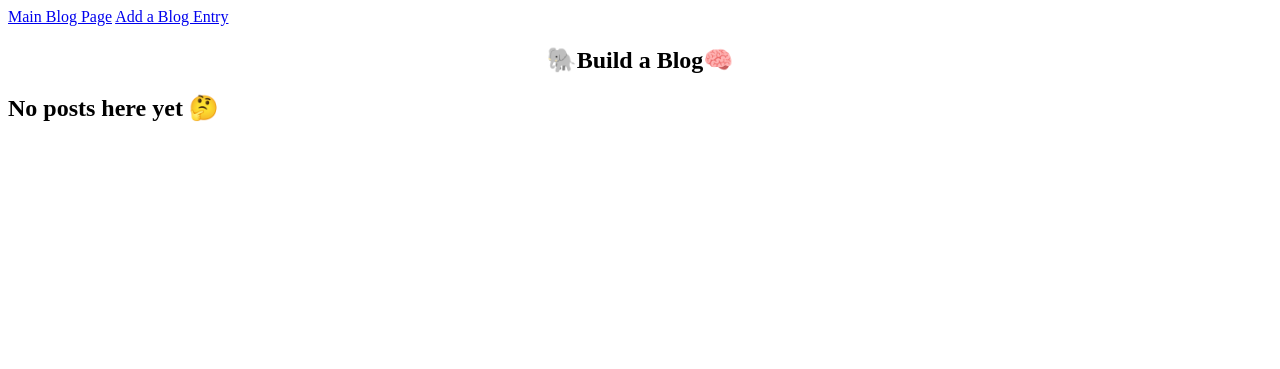
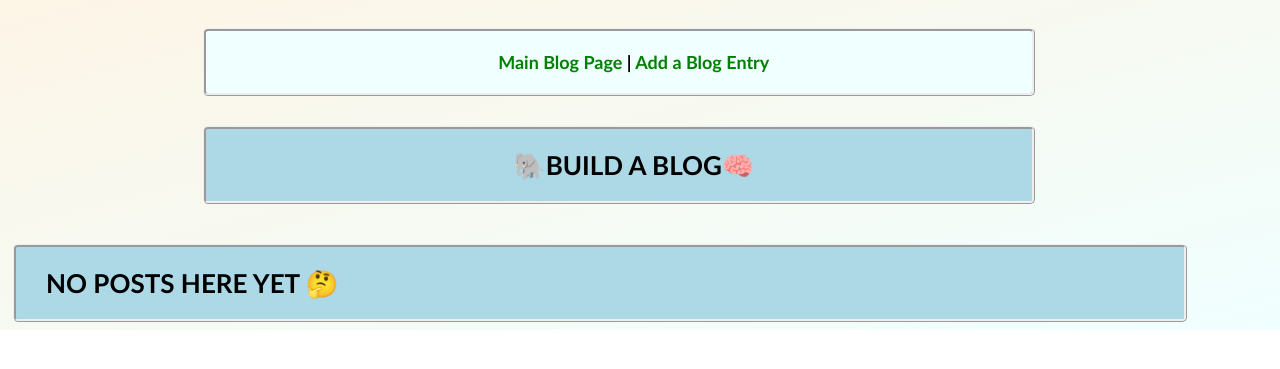
Before and after one commit to bluenote87/blogz, a Flask app: page /blog in a window 1280 px wide. Shown: the top 369 px of the page. Run offline with Flask 2, Linux system fonts and the light colour scheme; data that the repository does not hold is empty.

Commit message:
Displays posts in last-to-first order, added CSS in base template, edited template pages

```diff
--- a/templates/base.html
+++ b/templates/base.html
@@ -5,14 +5,139 @@
         <style>
             .error {
                 color: red;
+                font-family: Verdana, Geneva, Tahoma, sans-serif;
+                font-size: 12px;
+                text-align:justify;
+                font-weight: bold;
+            }
+            body{
+                background: linear-gradient(to bottom right, oldlace, azure);
+                background-repeat: no-repeat;
+            }
+            p {
+                padding-top: 25px;
+                padding-right: 30px;
+                padding-bottom: 25px;
+                padding-left: 50px;
+                background-color: #fafafa;
+                border-color: 3px solid grey;
+                border-radius: 5px;
+                font-family: Verdana, Geneva, Tahoma, sans-serif;
+                font-size: 14px;
+                text-align:justify;
+                width: 56%;
+                border-style: inset;
+                margin-top:1px;
+                margin-right:5px;
+                margin-bottom:10px;
+                margin-left:30px;
+                text-transform:capitalize;
+            }
+            h2 {
+                padding-top: 20px;
+                padding-right: 10x;
+                padding-bottom: 20px;
+                padding-left: 30px;
+                background-color:lightblue;
+                border-color: 5px solid lightcoral;
+                border-radius:5px;
+                font-family:'Gill Sans', 'Gill Sans MT', Calibri, 'Trebuchet MS', sans-serif;
+                font-size: 26px;
+                text-align:justify;
+                width:90%;
+                border-style: ridge;
+                margin-top:5px;
+                margin-right:5px;
+                margin-bottom:5px;
+                margin-left:5px;
+                text-transform:uppercase;
+            }
+            hr {
+                margin:auto;
+                color:indigo;
+                width:99%;
+            }
+            a:link {
+                color: green;
+                text-decoration: none;
+            }
+            a:visited {
+                color: purple;
+                text-decoration: none;
+            }
+            a:hover {
+                color: gold;
+                text-decoration: underline;
+            }
+            a:active {
+                color: blue;
+                text-decoration: underline;
+            }
+            div {
+                margin: auto;
+                width: 70%;
+                padding: 10px;
+            }
+            nav {
+                padding-top: 20px;
+                padding-right: 10x;
+                padding-bottom: 20px;
+                padding-left: 30px;
+                background-color:azure;
+                border-color: 5px solid lightcoral;
+                border-radius:5px;
+                font-family:'Trebuchet MS', 'Lucida Sans Unicode', 'Lucida Grande', 'Lucida Sans', Arial, sans-serif;
+                font-size: 18px;
+                text-align:center;
+                width:90%;
+                border-style: ridge;
+                margin-top:10px;
+                margin-right:5px;
+                margin-bottom:5px;
+                margin-left:5px;
+            }
+            label {
+                padding: 5px;
+                font-family:serif;
+                font-size: 20px;
+                text-align:justify;
+                margin:auto;
+            }
+            input {
+                padding: 10px;
+                width: 300px;
+                font-family: 'Courier New', Courier, monospace;
+                font-size: 14px;
+                text-align:justify;
+                margin:auto;
+            }
+            textarea {
+                padding: 10px;
+                width: 500px;
+                height:100px;
+                font-family:'Courier New', Courier, monospace;
+                margin:auto;
+                resize:horizontal
+            }
+            form {
+                background-color:mintcream;
+                border-radius: 20px;
+                padding-left: 100px;
+                padding-top:15px;
+                padding-bottom: 15px;
+                padding-right:15px;
+                width: 85%;
+                border-color: 3px solid grey;
+                border-style: groove;
             }
         </style>
     </head>
     <body>
+        <div>
         <nav>
-            <a href="/blog">Main Blog Page</a>
-            <a href="/newpost">Add a Blog Entry</a>
+            <strong><a href="/blog">Main Blog Page</a>&nbsp;|&nbsp;<a href="/newpost">Add a Blog Entry</a></strong>
         </nav>
+        </div>
         {% block content %}
         {% endblock %}
     </body>
--- a/templates/blog.html
+++ b/templates/blog.html
@@ -2,17 +2,17 @@
 
 {% block content %}
 
-<h2 style="text-align:center;">🐘Build a Blog🧠</h2>
+<div><h2 style="text-align:center;">🐘Build a Blog🧠</h2></div>
 
 
 
 {% if posts|length == 0 %}
-<h2>No posts here yet 🤔</h2>
+<div></div><h2>No posts here yet 🤔</h2></div>
 {% else %}
-{% for post in posts %}
-<hr />
-<h2><a href="/blog?id={{post.id}}">{{post.title}}</a></h2>
-<p>{{post.body}}</p>
+{% for post in posts | reverse %}
+<div><hr /></div>
+<div><h2><a href="/blog?id={{post.id}}">{{post.title}}</a></h2></div>
+<div><p>{{post.body}}</p></div>
 {% endfor %}
 
 {% endif %}
--- a/templates/viewpost.html
+++ b/templates/viewpost.html
@@ -2,8 +2,8 @@
 
 {% block content %}
 
-<h2 style="text-align:center;">{{post.title}}</h2>
+<div><h2 style="text-align:center;">😎🦕🏆{{post.title}}🚀💩❄️</h2></div>
 
-<p>{{post.body}}</p>
+<div><p>{{post.body}}</p></div>
 
 {% endblock %}
```
Also changed, not shown: templates/newpost.html (+4 -4 lines).
